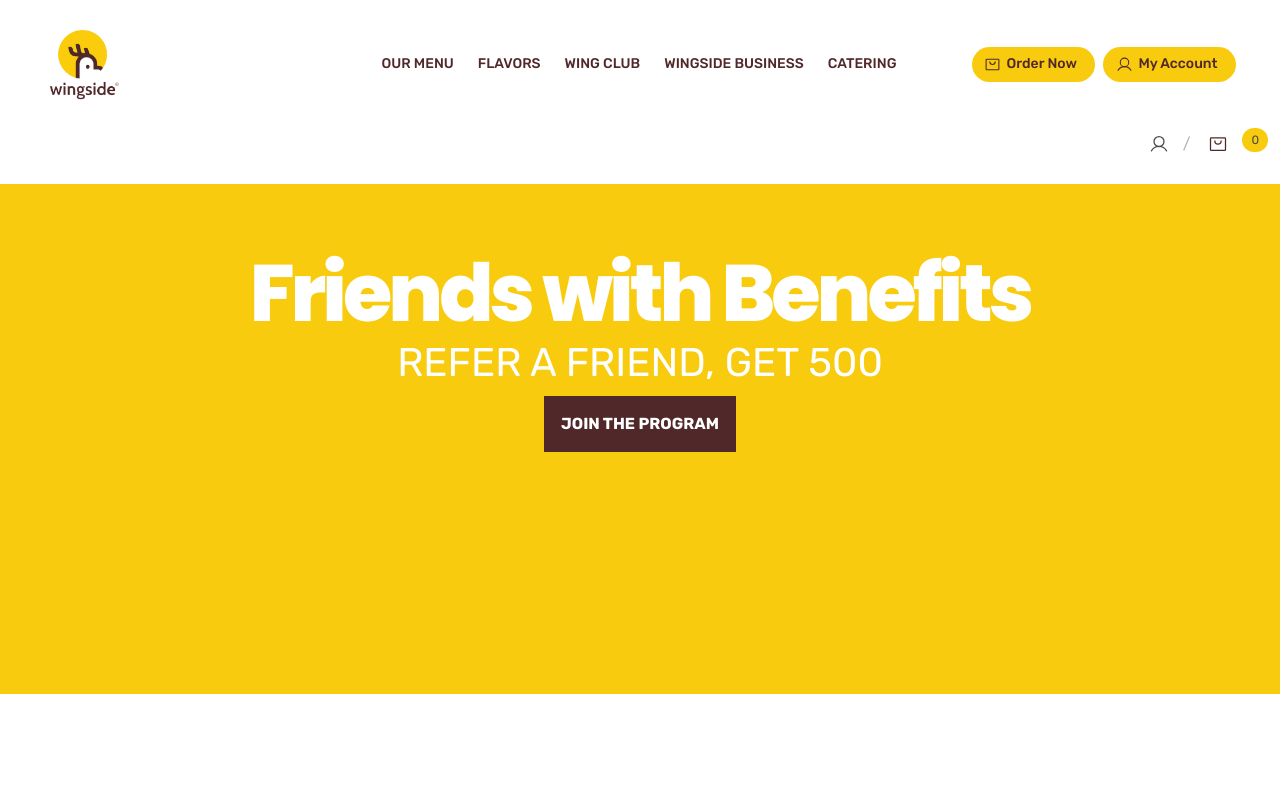
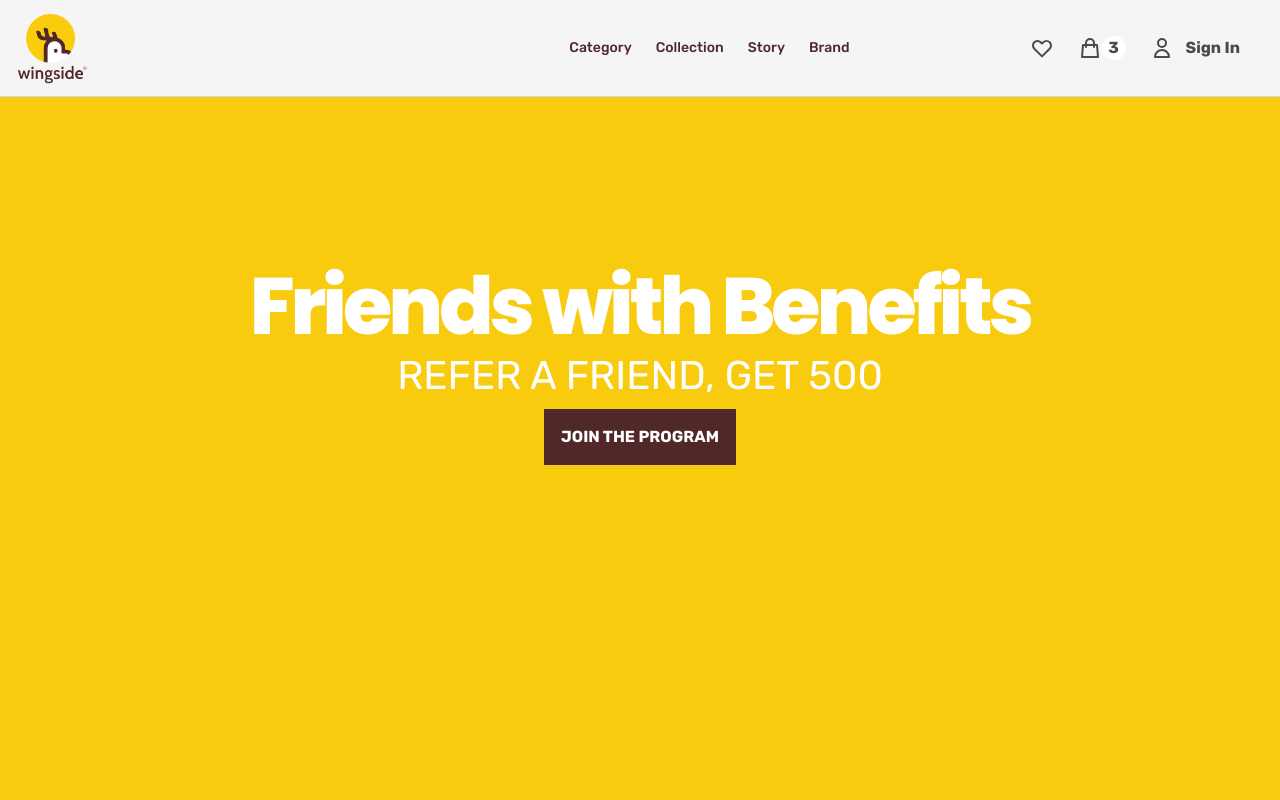
Before and after one commit to Codepologist/wingside-store, a React (Vite) app: page / in a window 1280 px wide. Shown: the top 800 px of the page. Built offline with nearby package versions, Linux system fonts and the light colour scheme.

Commit message:
Modified

```diff
--- a/index.html
+++ b/index.html
@@ -1,10 +1,11 @@
 <!DOCTYPE html>
-<html lang="en">
+<html lang="en" class="has-navbar-fixed-top">
   <head>
     <meta charset="UTF-8" />
     <link rel="icon" type="image/svg+xml" href="/favicon.png" />
     <meta name="viewport" content="width=device-width, initial-scale=1.0" />
     <title>Wingside Food App</title>
+    <link rel="stylesheet" href="./node_modules/bulma/css/bulma.min.css" />
   </head>
   <body>
     <div id="root"></div>
--- a/src/App.jsx
+++ b/src/App.jsx
@@ -3,7 +3,6 @@ import { Routes, Route } from "react-router-dom";
 import {
   Header,
   Footer,
-  Breadcrumb,
   Wings,
   Sides,
   Sandwiches,
@@ -20,7 +19,7 @@ function App() {
   return (
     <React.Fragment>
       <Header />
-      <Breadcrumb />
+
       <Routes>
         <Route exact path="/" element={<Home />} />
         <Route path="/OurMenu" element={<OurMenu />} />
--- a/src/App.scss
+++ b/src/App.scss
@@ -19,6 +19,21 @@ $warning: $yellow;
 
 // Define CSS Class
 
+.pr-10 {
+  padding-right: 2.5rem !important;
+}
+
+.ml-10 {
+  margin-left: 2.5rem !important;
+}
+.ml-auto {
+  margin-left: auto !important;
+}
+.mr-auto {
+  margin-right: auto !important;
+}
+
+
 .navbar {
   .navbar-start {
     margin-left: 21% !important;
@@ -31,6 +46,67 @@ $warning: $yellow;
     }
   }
 }
+
+@media screen and (max-width: 1023px) {
+  .is-flex-touch {
+    display: flex !important;
+  }
+}
+
+.navbar-burger {
+  &:hover {
+    color: $yellow !important;
+    background-color: transparent !important;
+  }
+}
+
+.mobile-menu {
+  color: #fcfcfc;
+  -webkit-animation: menuAnimation 300ms ease;
+  animation: menuAnimation 300ms ease;
+}
+
+@-webkit-keyframes menuAnimation {
+  0% {
+    margin-top: -100px;
+  }
+  100% {
+    margin-top: 0;
+  }
+}
+
+@keyframes menuAnimation {
+  0% {
+    margin-top: -100px;
+  }
+  100% {
+    margin-top: 0;
+  }
+}
+
+/* .navbar-menu {
+  &:hover {
+    background-color: transparent !important;
+    animation: fadeInUp ease-in 0.5s !important;
+  }
+}
+
+@keyframes fadeInUp {
+  0% {
+    display: none;
+    opacity: 0;
+    transform: translateX(20px);
+  }
+
+  1% {
+    display: block;
+  }
+
+  100% {
+    opacity: 1;
+    transform: translateX(0);
+  }
+} */
 
 .btn {
   font-size: 14px !important;
--- a/src/components/Breadcrumb.jsx
+++ /dev/null
@@ -1,39 +0,0 @@
-import React from "react";
-import useStore from "../zustand/store";
-import { ShoppingBag, User } from "phosphor-react";
-import { Link } from "react-router-dom";
-
-const Breadcrumb = () => {
-  const currentState = useStore((state) => state.products.length);
-  //console.log(getCartTotal);
-  return (
-    <div className={`columns`}>
-      <div className={`column`}></div>
-      <div className={`column is-one-fifth`}>
-        <nav className={`breadcrumb is-right`} aria-label="breadcrumbs">
-          <ul>
-            <li>
-              <span className={`icon is-medium`}>
-                <User size={20} fontWeight={900} />
-              </span>
-            </li>
-            <li>
-              <Link to="/Cart">
-                <span className={"icon-text"}>
-                  <span className={`icon is-medium`}>
-                    <ShoppingBag size={20} fontWeight={900} />
-                  </span>
-                  <span className={`tag is-rounded has-background-warning`}>
-                    {currentState}
-                  </span>
-                </span>
-              </Link>
-            </li>
-          </ul>
-        </nav>
-      </div>
-    </div>
-  );
-};
-
-export default Breadcrumb;
--- a/src/components/Header.jsx
+++ b/src/components/Header.jsx
@@ -1,85 +1,87 @@
 import React from "react";
 import { logo } from "../assets";
-import { NavLink } from "react-router-dom";
-import { ShoppingBag, User } from "phosphor-react";
-import { useState } from "react";
+// import { Link } from "react-router-dom";
+import {
+  HiOutlineHeart,
+  HiOutlineMenuAlt3,
+  HiOutlineShoppingBag,
+  HiOutlineUser,
+} from "react-icons/hi";
+
+//import { useState } from "react";
 
 const Header = () => {
-  const [menuOpen, setMenuOpen] = useState(false);
+  // const [menuOpen, setMenuOpen] = useState(false);
 
-  const toggleMenu = () => {
-    setMenuOpen(!menuOpen);
-  };
+  // const toggleMenu = () => {
+  //   setMenuOpen(!menuOpen);
+  // };
+
+  // const untoggleMenu = () => {
+  //   setMenuOpen(false);
+  // };
 
   return (
-    <nav className={`navbar is-spaced is-transparent`}>
-      <div className={`navbar-brand`}>
-        <NavLink className={`navbar-item`} to="/" onClick={toggleMenu}>
-          <img src={logo} />
-        </NavLink>
+    <section className="is-relative is-clipped has-background-light">
+      <nav
+        className="navbar has-background-light is-transparent is-fixed-top"
+        style={{ borderBottom: "1px solid #cfd5e2" }}
+      >
+        <div className="navbar-brand is-align-items-center">
+          <a className="navbar-item is-size-4" href="#">
+            <img src={logo} width="auto" className="image" />
+          </a>
           <a
-          role={`button`}
-          className={`navbar-burger burger ${menuOpen ? "is-active" : ""}`}
-          aria-label={`menu`}
-          aria-expanded={`false`}
-          data-target={`navbarBasicExample`}
-          onClick={toggleMenu}
+            className="navbar-burger is-flex-touch is-align-items-center is-justify-content-center"
+            role="button"
           >
-          <span aria-hidden={`true`}></span>
-          <span aria-hidden={`true`}></span>
-          <span aria-hidden={`true`}></span>
+            <HiOutlineMenuAlt3 className="has-text-dark is-size-3" />
           </a>
         </div>
-
-      <div
-        id={`navbarBasicExample`}
-        className={`navbar-menu ${menuOpen ? "is-active" : ""}`}
-      >
-        <div className={`navbar-start`}>
-          <NavLink
-            to="/OurMenu"
-            className={`navbar-item is-uppercase`}
-            onClick={toggleMenu}
-          >
-            our menu
-          </NavLink>
-          <a className={`navbar-item is-uppercase`} onClick={toggleMenu}>
-            flavors
+        <div className="navbar-menu ml-10 is-align-items-center">
+          <div className="navbar-start" style={{ width: "100%" }}>
+            <a className="navbar-item ml-auto" href="#">
+              Category
             </a>
-          <a className={`navbar-item is-uppercase`} onClick={toggleMenu}>
-            wing club
+            <a className="navbar-item" href="#">
+              Collection
             </a>
-          <a className={`navbar-item is-uppercase`} onClick={toggleMenu}>
-            wingside business
+            <a className="navbar-item" href="#">
+              Story
             </a>
-          <a className={`navbar-item is-uppercase`} onClick={toggleMenu}>
-            catering
+            <a className="navbar-item mr-auto" href="#">
+              Brand
             </a>
           </div>
-        <div className={`navbar-end`}>
-          <div className={`navbar-item`}>
-            <div className={`buttons`}>
-              <NavLink
-                className={`button btn is-warning is-rounded`}
-                to="/OrderNow"
-                onClick={toggleMenu}
+          <div className="navbar-end">
+            <a className="navbar-item is-flex" href="#">
+              <HiOutlineHeart className="is-size-4" />
+            </a>
+            <a className="navbar-item is-flex is-align-items-center" href="#">
+              <HiOutlineShoppingBag className="is-size-4" />
+              <span
+                className="is-inline-flex is-align-items-center is-justify-content-center has-background-white has-text-weight-bold"
+                style={{
+                  width: "24px",
+                  height: "24px",
+                  borderRadius: "50%",
+                }}
               >
-                <span className={`icon`}>
-                  <ShoppingBag size={17} fontWeight={900} />
+                3
               </span>
-                <span>Order Now</span>
-              </NavLink>
-              <a className={`button btn is-rounded is-warning`}>
-                <span className={`icon`}>
-                  <User size={17} fontWeight={900} />
-                </span>
-                <span>My Account</span>
+            </a>
+            <a
+              className="navbar-item pr-10 is-flex is-align-items-center is-align-self-stretch has-text-weight-bold"
+              href="#"
+            >
+              <HiOutlineUser className="mr-3 is-size-4" />
+
+              <span>Sign In</span>
             </a>
           </div>
         </div>
-        </div>
-      </div>
       </nav>
+    </section>
   );
 };
 
--- a/src/components/Wings.jsx
+++ b/src/components/Wings.jsx
@@ -1,6 +1,6 @@
 import React from "react";
 import { wings } from "../products/wings";
-import useStore from "../zustand/store";
+import useStore from "../redux/store";
 
 const Wings = () => {
   const addToCart = useStore((state) => state.addToCart);
--- a/src/components/index.js
+++ b/src/components/index.js
@@ -1,6 +1,5 @@
 import Header from "./Header";
 import Footer from "./Footer";
-import Breadcrumb from "./Breadcrumb";
 import HomeFirstSection from "./HomeFirstSection";
 import HomeSecondSection from "./HomeSecondSection";
 import OtherLinksSection from "./OtherLinksSection";
@@ -16,7 +15,7 @@ import WingsideSpecial from "./WingsideSpecial";
 export {
   Header,
   Footer,
-  Breadcrumb,
+
   HomeFirstSection,
   HomeSecondSection,
   OtherLinksSection,
--- a/src/pages/Cart.jsx
+++ b/src/pages/Cart.jsx
@@ -1,7 +1,8 @@
 import React from "react";
 import { ShoppingCart, Trash } from "phosphor-react";
 import { Link } from "react-router-dom";
-import useStore from "../zustand/store";
+import useStore from "../redux/store/"
+
 
 const Cart = () => {
   const products = useStore((state) => state.products);
@@ -101,6 +102,7 @@ const Cart = () => {
         <div className={`has-text-centered`}>
           <ShoppingCart size={200} fontWeight={900} />
 
+
           <p className={`title has-text-warning has-text-weight-semibold`}>
             Your Cart is empty
           </p>
--- a/src/pages/Home.jsx
+++ b/src/pages/Home.jsx
@@ -35,7 +35,7 @@ const Home = () => {
           content="The Wingside of Town – Wings. Sandwiches. Wraps - Wingside®"
         />
       </Helmet>
-      <section className={`hero is-warning is-halfheight`}>
+      <section className={`hero is-warning is-fullheight`}>
         <div className={`hero-body pb-0`}>
           <Swiper
             autoplay={true}
```
Also changed, not shown: src/redux/store.js (renamed from src/zustand/store.js). Lines whose indentation alone changed are shown as unchanged.
